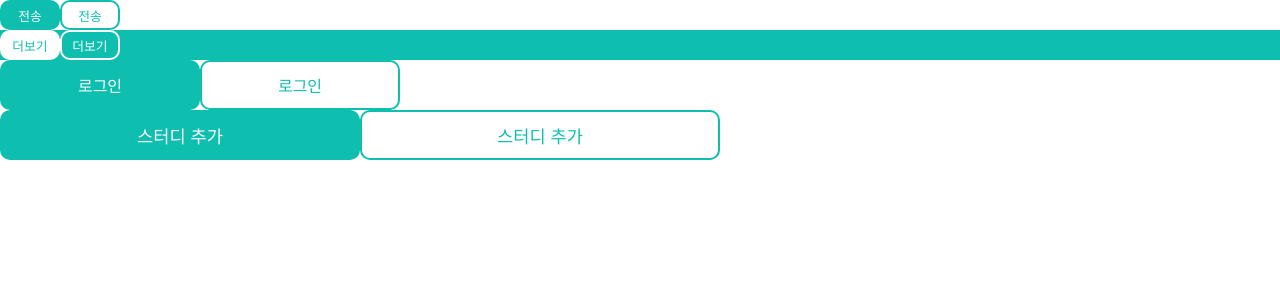
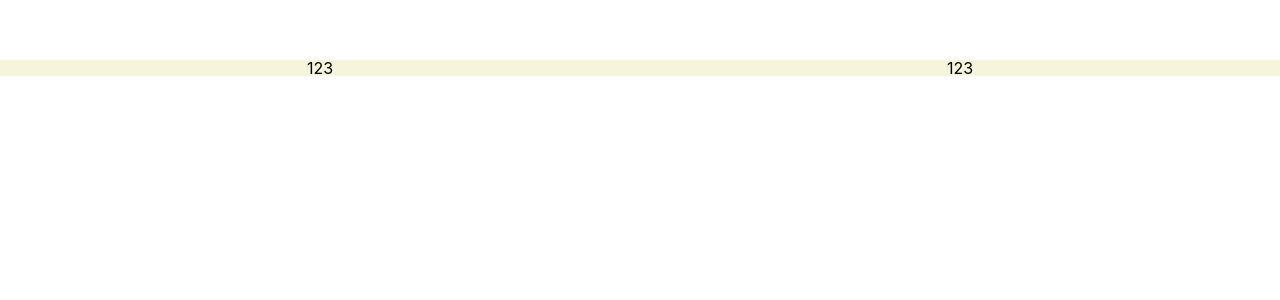
Before and after one commit to PaceMakerDev/Pace_Maker_Web, a Next.js app: page / in a window 1280 px wide. Shown: the top 300 px of the page. Built offline with nearby package versions, Linux system fonts and the light colour scheme.

Commit message:
Implement Index template

```diff
--- /dev/null
+++ b/src/common/constants/style.ts
@@ -0,0 +1 @@
+export const NAVIGATION_HEIGHT = 60;
--- a/src/common/styles/globals.css
+++ b/src/common/styles/globals.css
@@ -2,3 +2,12 @@ html {
   font-family: -apple-system, BlinkMacSystemFont, 'Segoe UI', Roboto, Oxygen, Ubuntu, Cantarell, 'Open Sans',
     'Helvetica Neue', sans-serif;
 }
+
+div,
+a,
+p,
+span,
+button,
+form {
+  box-sizing: border-box;
+}
--- a/src/pages/index.tsx
+++ b/src/pages/index.tsx
@@ -6,10 +6,11 @@ import {
   SmallEmptyButton,
   SmallFillButton,
 } from 'components/atoms/Button/Button';
+import IndexTemplate from 'templates/IndexTemplate/IndexTemplate';
 
 const Index: React.FC = () => {
   return (
-    <>
+    <IndexTemplate>
       <div>
         <SmallFillButton primary>전송</SmallFillButton>
         <SmallEmptyButton primary>전송</SmallEmptyButton>
@@ -26,7 +27,7 @@ const Index: React.FC = () => {
         <LargeFillButton primary>스터디 추가</LargeFillButton>
         <LargeEmptyButton primary>스터디 추가</LargeEmptyButton>
       </div>
-    </>
+    </IndexTemplate>
   );
 };
 
--- a/src/pages/login.tsx
+++ /dev/null
@@ -1,5 +0,0 @@
-const Login: React.FC = () => {
-  return <div>login page</div>
-}
-
-export default Login;
--- a/src/pages/study.tsx
+++ /dev/null
@@ -1,5 +0,0 @@
-const Study: React.FC = () => {
-  return <div>study page</div>
-}
-
-export default Study;
--- /dev/null
+++ b/src/templates/IndexTemplate/IndexTemplate.styled.ts
@@ -0,0 +1,27 @@
+import styled from 'styled-components';
+import { NAVIGATION_HEIGHT } from 'common/constants/style';
+
+export const MainSection = styled.div`
+  width: 100%;
+  margin-top: ${NAVIGATION_HEIGHT}px;
+  display: flex;
+  background-color: beige;
+`;
+
+export const AppSection = styled.div`
+  width: 50%;
+  display: flex;
+  justify-content: center;
+  align-items: center;
+`;
+
+export const LoginSection = styled.div`
+  width: 50%;
+  display: flex;
+  justify-content: center;
+  align-items: center;
+`;
+
+export const DescriptionSection = styled.div`
+  width: 100%;
+`;
--- /dev/null
+++ b/src/templates/IndexTemplate/IndexTemplate.tsx
@@ -0,0 +1,17 @@
+import { MainSection, AppSection, LoginSection, DescriptionSection } from './IndexTemplate.styled';
+
+const IndexTemplate: React.FC = () => {
+  return (
+    <>
+      {/* navigation */}
+      <MainSection>
+        <AppSection>123</AppSection>
+        <LoginSection>123</LoginSection>
+      </MainSection>
+      <DescriptionSection></DescriptionSection>
+      {/* footer */}
+    </>
+  );
+};
+
+export default IndexTemplate;
```
